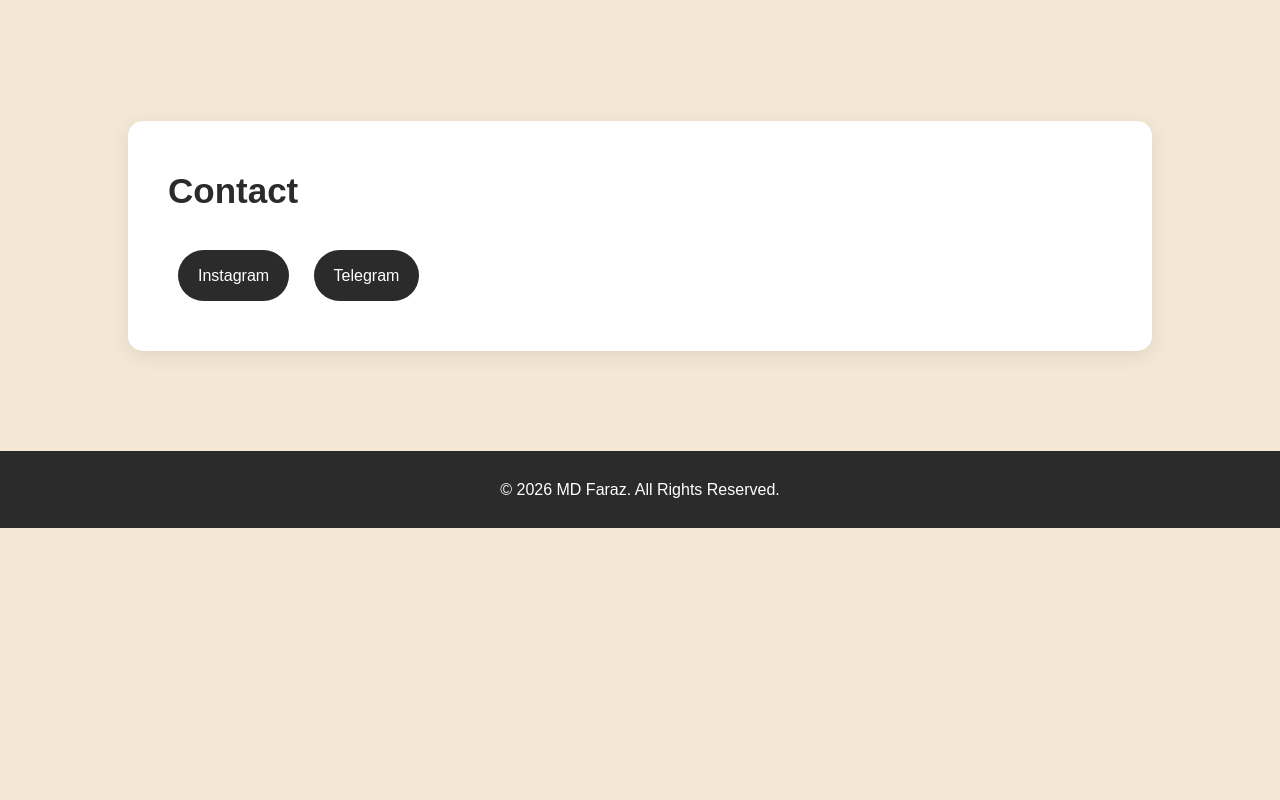
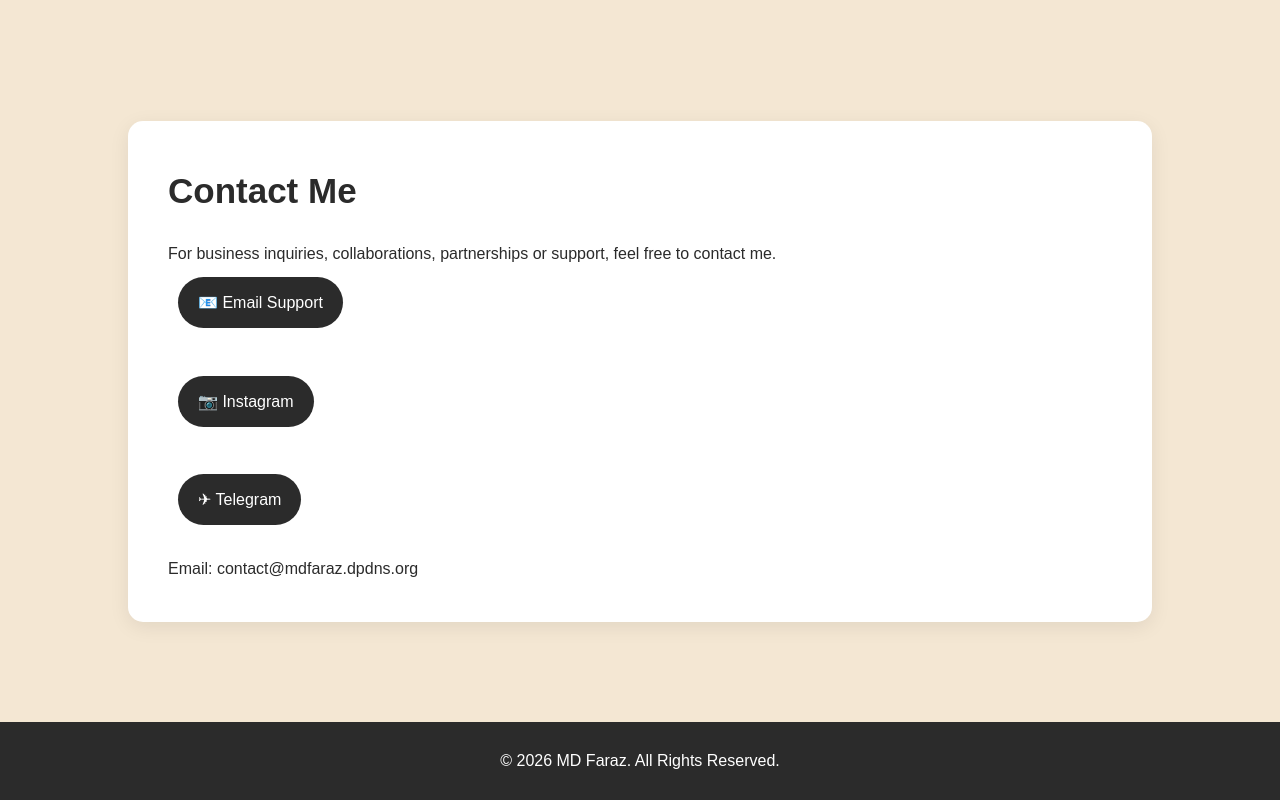
Before and after one commit to Mdfaraz70/Mdfaraz70.github.io, a plain HTML site: page index.html in a window 1280 px wide. Shown: the part 3432-4232 px from the top of the page. Before the commit the page ends 3960 px from the top, so only its background shows below. Drawn offline with Linux system fonts and the light colour scheme.

Commit message:
Update contact section with new details
Added additional contact information and links.

```diff
--- a/index.html
+++ b/index.html
@@ -287,11 +287,32 @@ journeys and future goals.
 
 <div class="contact">
 
-<h2>Contact</h2>
+<h2>Contact Me</h2>
 
-<a href="https://instagram.com/mr.mdfaraz">Instagram</a>
+<p>
+For business inquiries, collaborations,
+partnerships or support, feel free to contact me.
+</p>
 
-<a href="https://t.me/heyfrz">Telegram</a>
+<a href="mailto:contact@mdfaraz.dpdns.org">
+📧 Email Support
+</a>
+
+<br><br>
+
+<a href="https://instagram.com/mr.mdfaraz">
+📷 Instagram
+</a>
+
+<br><br>
+
+<a href="https://t.me/heyfrz">
+✈ Telegram
+</a>
+
+<p style="margin-top:20px;">
+Email: contact@mdfaraz.dpdns.org
+</p>
 
 </div>
 
```
